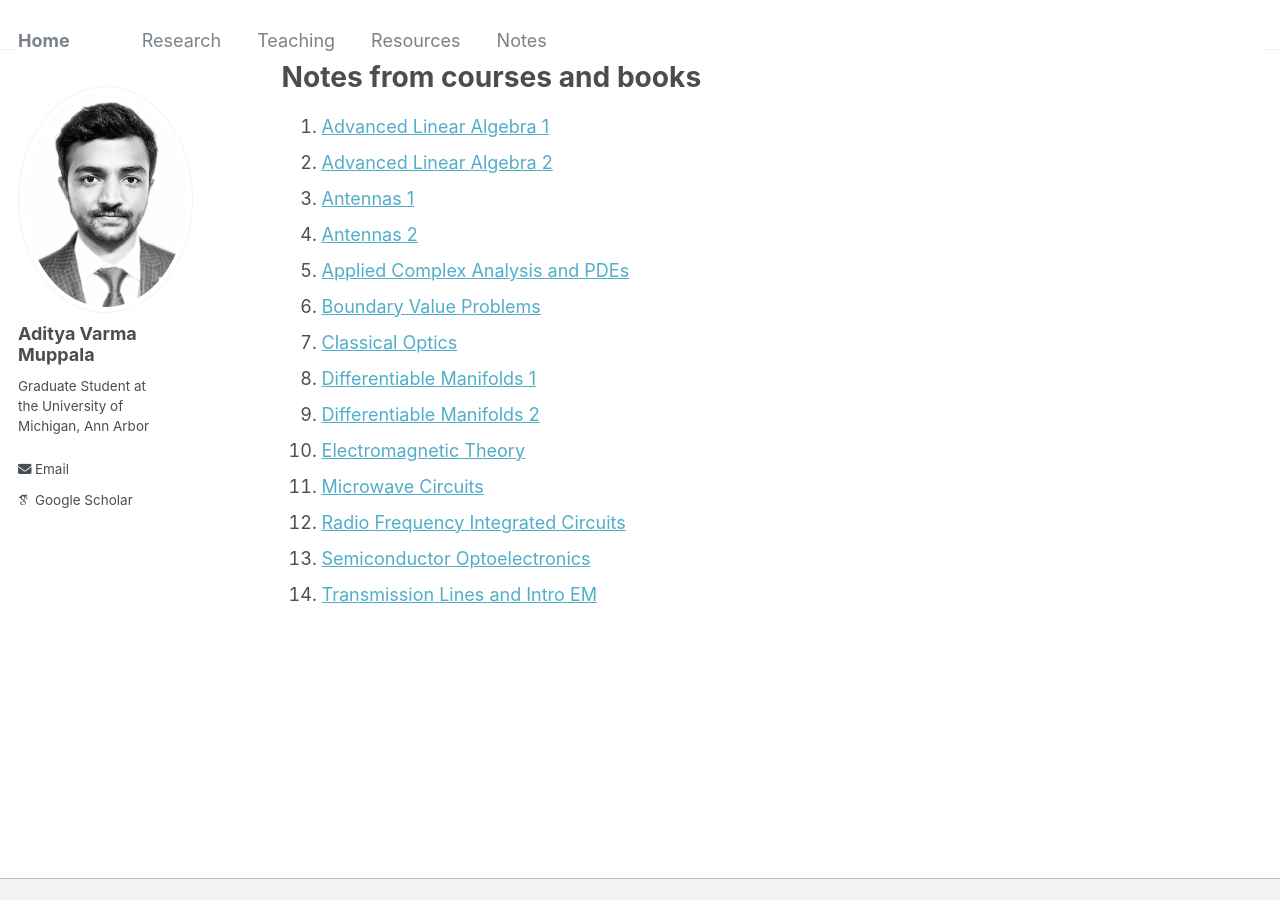
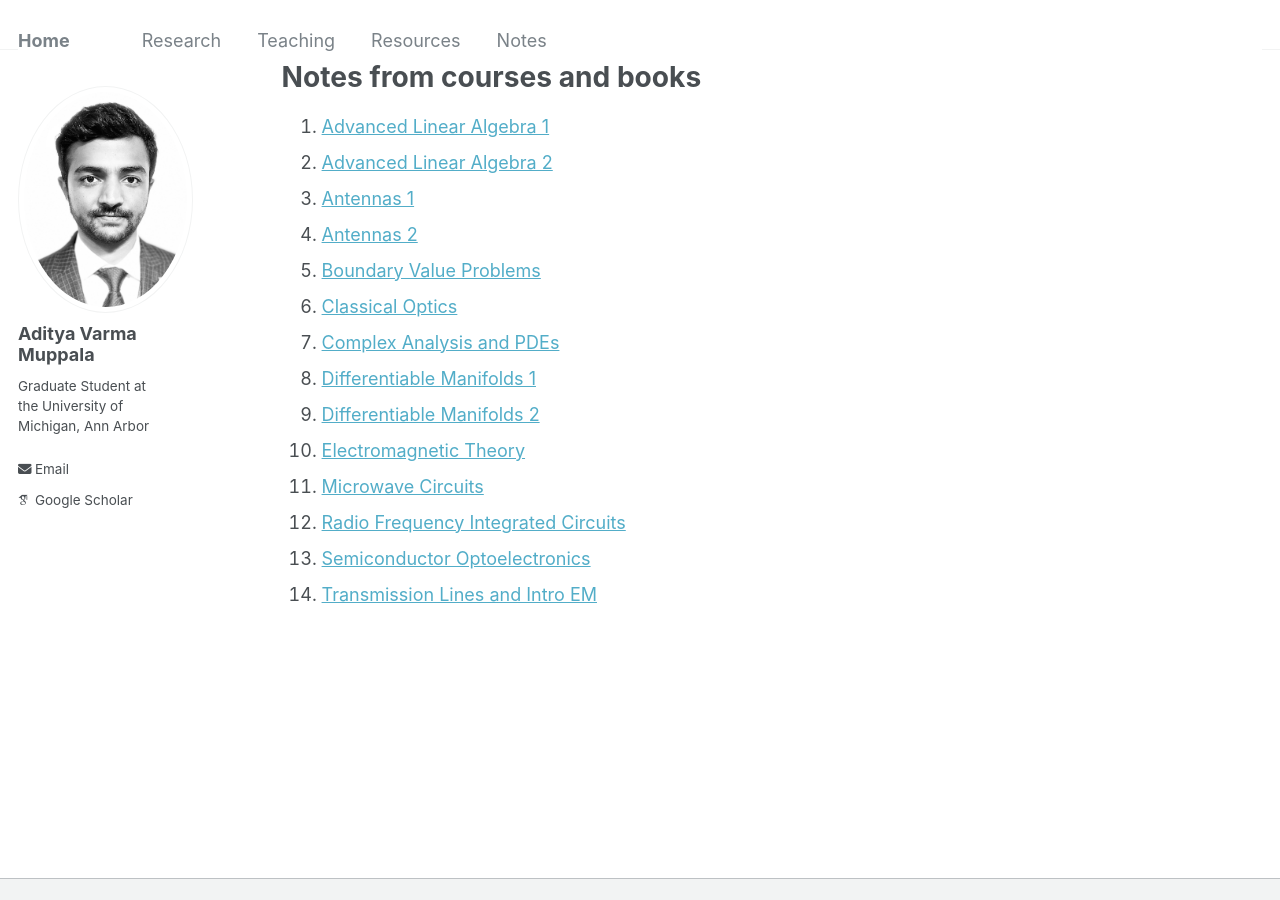
Before and after one commit to AdityaMuppala/adityamuppala.github.io, a Jekyll site: the page built from _pages/notes.md, in a window 1280 px wide and 900 px high, scrolled down 893 px. Built offline with Jekyll 4.4.1, drawn with Linux system fonts in a browser that asks for light colours; some web fonts are replaced.

Commit message:
Update notes.md

```diff
--- a/_pages/notes.md
+++ b/_pages/notes.md
@@ -34,9 +34,9 @@ author_profile: true
 2. [Advanced Linear Algebra 2](https://adityamuppala.github.io/assets/Notes_Courses/Advanced_Linear_Algebra_2.pdf)
 3. [Antennas 1](https://adityamuppala.github.io/assets/Notes_Courses/Antennas_1.pdf)
 4. [Antennas 2](https://adityamuppala.github.io/assets/Notes_Courses/Antennas_2.pdf)
-5. [Applied Complex Analysis and PDEs](https://adityamuppala.github.io/assets/Notes_Courses/Complex_Analysis_and_PDE.pdf)
-6. [Boundary Value Problems](https://adityamuppala.github.io/assets/Notes_Courses/BVP.pdf)
-7. [Classical Optics](https://adityamuppala.github.io/assets/Notes_Courses/Classical_Optics.pdf)
+5. [Boundary Value Problems](https://adityamuppala.github.io/assets/Notes_Courses/BVP.pdf)
+6. [Classical Optics](https://adityamuppala.github.io/assets/Notes_Courses/Classical_Optics.pdf)
+7. [Complex Analysis and PDEs](https://adityamuppala.github.io/assets/Notes_Courses/Complex_Analysis_and_PDE.pdf)
 8. [Differentiable Manifolds 1](https://adityamuppala.github.io/assets/Notes_Courses/Diff_Manifolds_1.pdf)
 9. [Differentiable Manifolds 2](https://adityamuppala.github.io/assets/Notes_Courses/Diff_Manifolds_2.pdf)
 10. [Electromagnetic Theory](https://adityamuppala.github.io/assets/Notes_Courses/EM_Theory.pdf)
```
